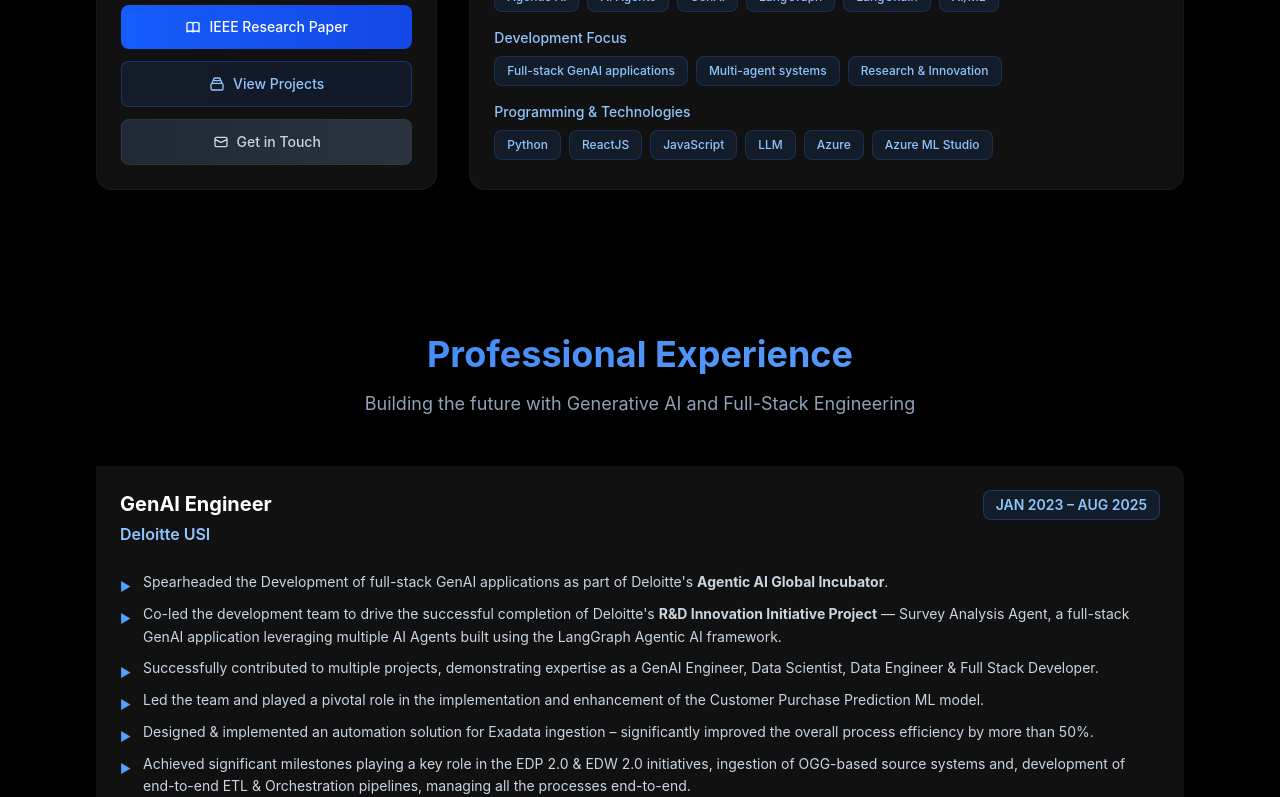
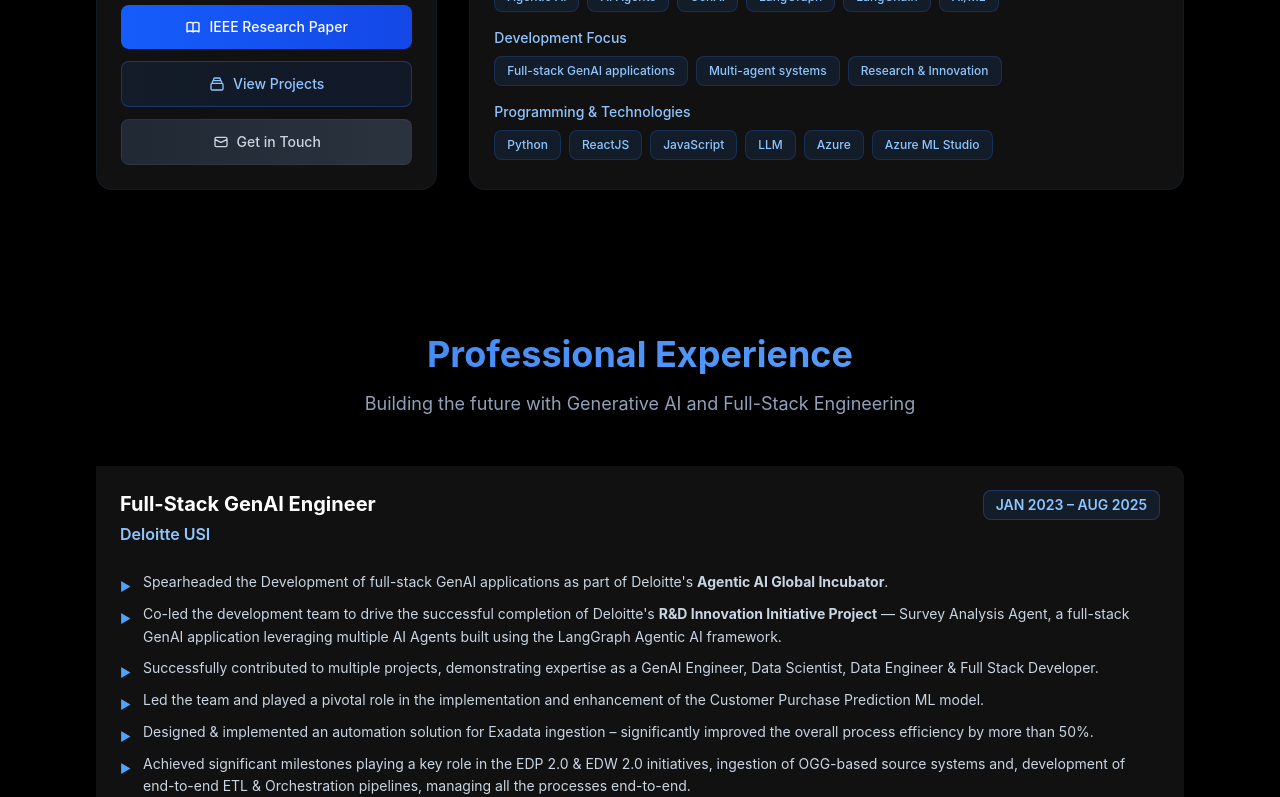
Before and after one commit to mrinalsetty/mrinalsetty-portfolio, a Next.js app: page / in a window 1280 px wide. Shown: the part 784-1581 px from the top of the page. Built offline with nearby package versions, Linux system fonts and the light colour scheme.

Commit message:
Update designation

```diff
--- a/src/app/layout.tsx
+++ b/src/app/layout.tsx
@@ -4,7 +4,7 @@ import "./globals.css";
 export const metadata: Metadata = {
   title: "Mrinal Setty · Portfolio",
   description:
-    "GenAI Engineer & MSCS @ Northeastern. Seeking 2026 Summer Internships in AI/ML, Full-Stack Engineering.",
+    "Full-Stack GenAI Engineer & MSCS @ Northeastern. Seeking 2026 Summer Internships in AI/ML, Full-Stack Engineering.",
   metadataBase: new URL("https://mrinalsetty.com"),
 };
 
--- a/src/data/constants.ts
+++ b/src/data/constants.ts
@@ -108,7 +108,7 @@ export const skillCategories: SkillCategory[] = [
 // Experience data
 export const experiences: Experience[] = [
   {
-    title: "GenAI Engineer",
+    title: "Full-Stack GenAI Engineer",
     company: "Deloitte USI",
     period: "JAN 2023 – AUG 2025",
     achievements: [
@@ -135,7 +135,8 @@ export const experiences: Experience[] = [
 // Personal info
 export const personalInfo: PersonalInfo = {
   name: "Mrinal Setty",
-  title: "GenAI Engineer with a total work experience of about 3+ years",
+  title:
+    "Full-Stack GenAI Engineer with a total work experience of about 3+ years",
   description:
     "Spearheaded the Development of full-stack GenAI applications as part of the Deloitte's Agentic AI Global Incubator. Co-led and contributed to the development of Deloitte's multiple R&D innovation initiatives involving full-stack Generative AI applications powered by multi-agent systems built using the Agentic AI Frameworks. Deeply passionate about AI and constantly exploring opportunities to work on projects and roles that push the boundaries of what intelligent systems can do.",
   email: "mrinalsetty2000@gmail.com",
```
